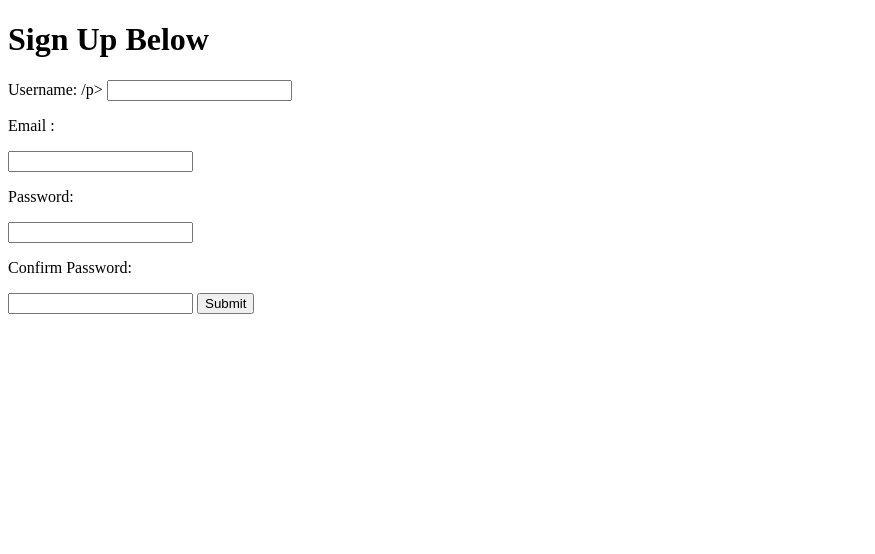
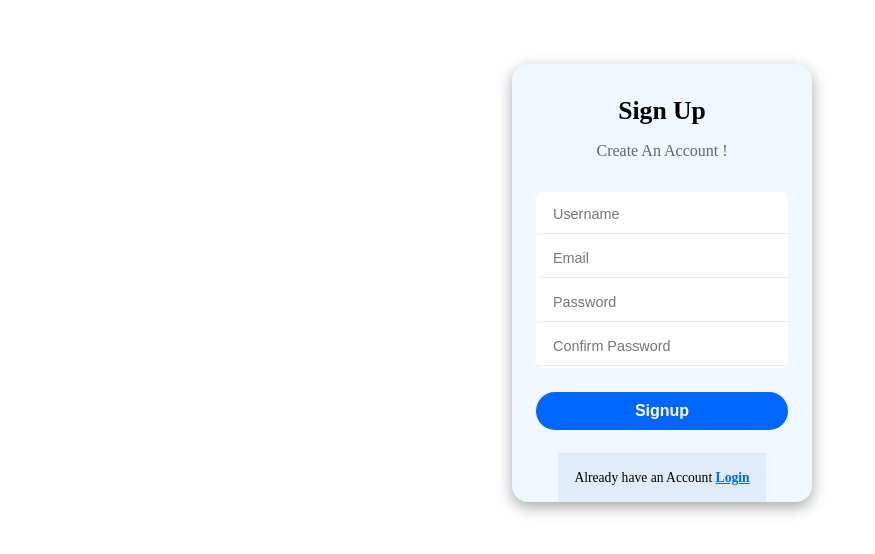
Before and after one commit to Leuel-Tesfaye/classes-and-objects, a Django app: template myapp/templates/register.html in a window 1280 px wide. Shown: the top 554 px of the page, without its empty margins (0-875 px from the left). Run offline with Django 4.2, Linux system fonts and the light colour scheme; the template is opened without the code that fills it, so the values that code supplies are empty.

Commit message:
changes made in login html and register html

```diff
--- a/myapp/templates/register.html
+++ b/myapp/templates/register.html
@@ -3,6 +3,7 @@
   <head>
     <meta charset="UTF-8" />
     <meta name="viewport" content="width=device-width, initial-scale=1.0" />
+    <link rel="stylesheet" href="../static/assets/css/register.css" />
     <title>Register</title>
   </head>
   <style>
@@ -17,20 +18,41 @@
     }
   </style>
   <body>
-    {% for message in messages %}
-    <h5>{{ message }}</h5>
-    {% endfor %}
-    <h1>Sign Up Below</h1>
-    <form action="register" method="POST"></form>
-    {% csrf_token%}
-    <p>Username: /p> <input type="text" name="Username" /></p>
-
-    <p>Email :</p>
-    <input type="email" name="Email" />
-    <p>Password:</p>
-    <input type="password" name="Password" />
-    <p>Confirm Password:</p>
-    <input type="password" name="Confirm Password" />
-    <input type="submit" />
+    <div class="form-box">
+      {% for message in messages %}
+      <h5>{{ message }}</h5>
+      {% endfor %}
+      <form class="form" method="POST" action="register">
+        {% csrf_token %}
+        <span class="title">Sign Up</span>
+        <span class="subtitle">Create An Account !</span>
+        <div class="form-container">
+          <input
+            type="text"
+            class="input"
+            placeholder="Username"
+            name="username"
+          />
+          <input type="email" class="input" placeholder="Email" name="email" />
+          <input
+            type="password"
+            class="input"
+            placeholder="Password"
+            name="password"
+          />
+          <input
+            type="password"
+            class="input"
+            placeholder="Confirm Password"
+            name="confirm_password"
+          />
+        </div>
+        <button type="submit">Signup</button>
+        <!-- Added type attribute for the button -->
+      </form>
+      <div class="form-section">
+        <p>Already have an Account <a href="">Login </a></p>
+      </div>
+    </div>
   </body>
 </html>
```
Also changed, not shown: myapp/templates/login.html (+4 -4 lines).
